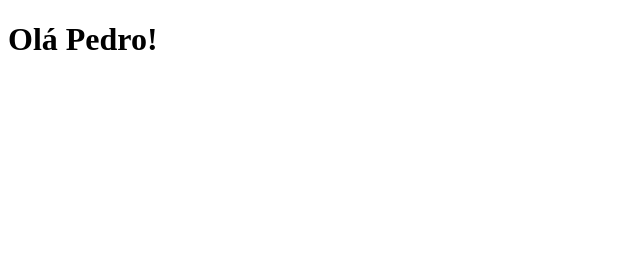
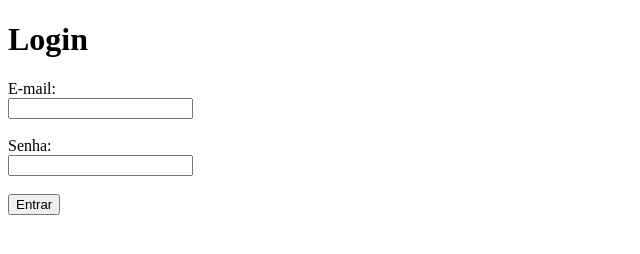
Before and after one commit to SenhorFahrenheit/To-Do-List-NODE, a plain HTML site: page index.html in a window 1280 px wide. Shown: the whole page, without its empty margins (0-640 px from the left). Drawn offline with Linux system fonts and the light colour scheme.

Commit message:
feat: adiciona o esqueleto de login

```diff
--- a/index.html
+++ b/index.html
@@ -1,11 +1,23 @@
 <!DOCTYPE html>
-<html lang="en">
+<html lang="pt-BR">
 <head>
     <meta charset="UTF-8">
     <meta name="viewport" content="width=device-width, initial-scale=1.0">
-    <title>Olá Mundo</title>
+    <title>Tela de Login</title>
 </head>
 <body>
-<h1>Olá Pedro!</h1>
+
+    <h1>Login</h1>
+
+    <form action="login.php" method="POST">
+        <label for="email">E-mail:</label><br>
+        <input type="email" id="email" name="email" required><br><br>
+
+        <label for="senha">Senha:</label><br>
+        <input type="password" id="senha" name="senha" required><br><br>
+
+        <button type="submit">Entrar</button>
+    </form>
+
 </body>
 </html>
```
